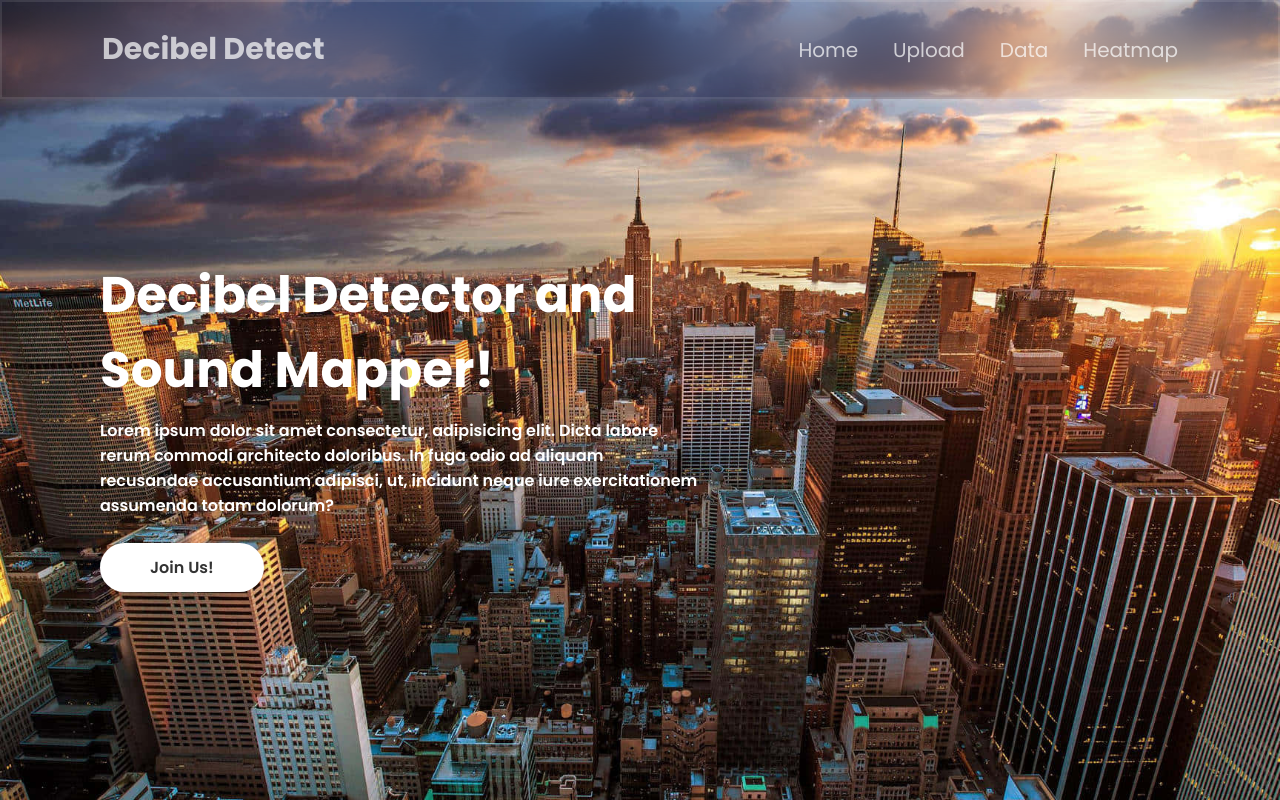
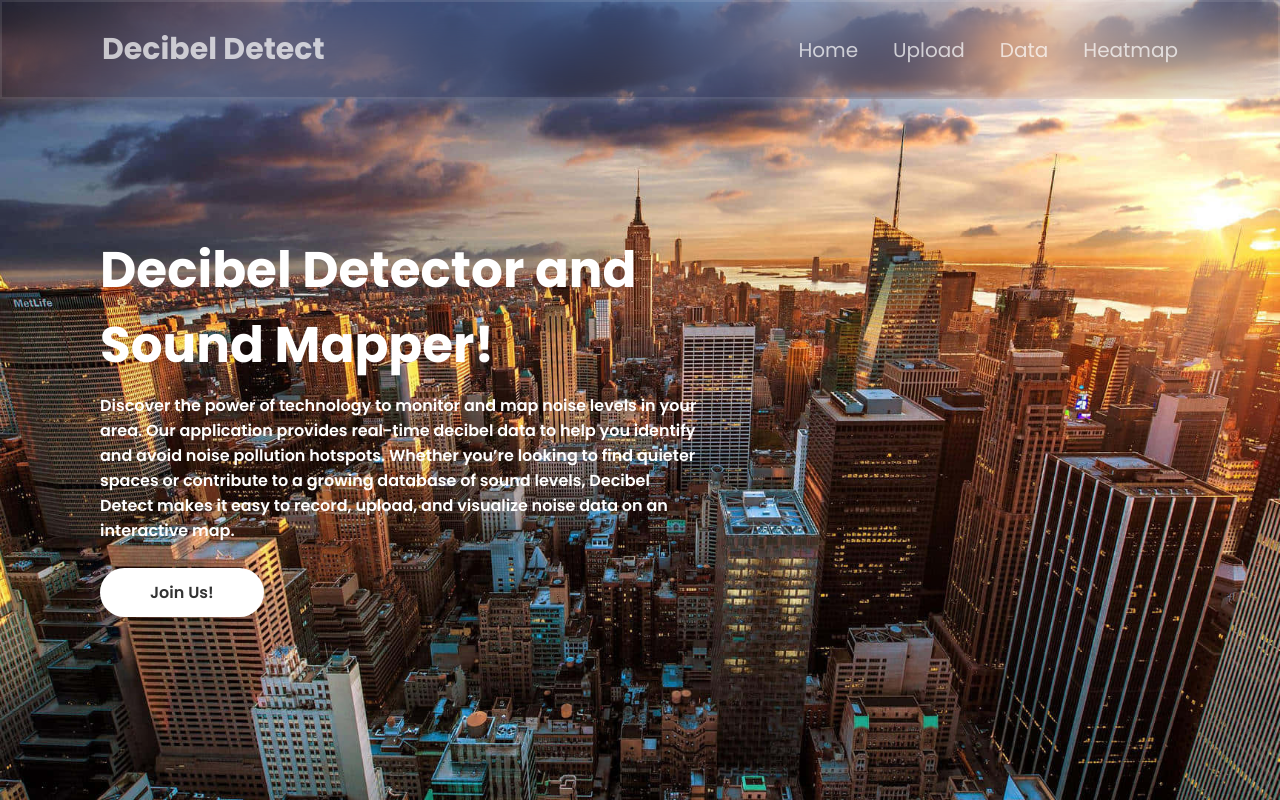
Before and after one commit to dmrph/DecibelDetect, a React (Create React App) app in the folder Frontend/: page /Home in a window 1280 px wide. Built offline with nearby package versions, Linux system fonts and the light colour scheme.

Commit message:
changed home page desc

```diff
--- a/Frontend/src/Components/HomePage/HomePage.jsx
+++ b/Frontend/src/Components/HomePage/HomePage.jsx
@@ -8,7 +8,7 @@ export const HomePage = () => {
         <div className="content">
           <div className="info">
             <h1>Decibel Detector and Sound Mapper! </h1>
-            <p>Lorem ipsum dolor sit amet consectetur, adipisicing elit. Dicta labore rerum commodi architecto doloribus. In fuga odio ad aliquam recusandae accusantium adipisci, ut, incidunt neque iure exercitationem assumenda totam dolorum?</p>
+            <p>Discover the power of technology to monitor and map noise levels in your area. Our application provides real-time decibel data to help you identify and avoid noise pollution hotspots. Whether you’re looking to find quieter spaces or contribute to a growing database of sound levels, Decibel Detect makes it easy to record, upload, and visualize noise data on an interactive map.</p>
             <a href="#" className="btn">Join Us!</a>
           </div>
 
```
